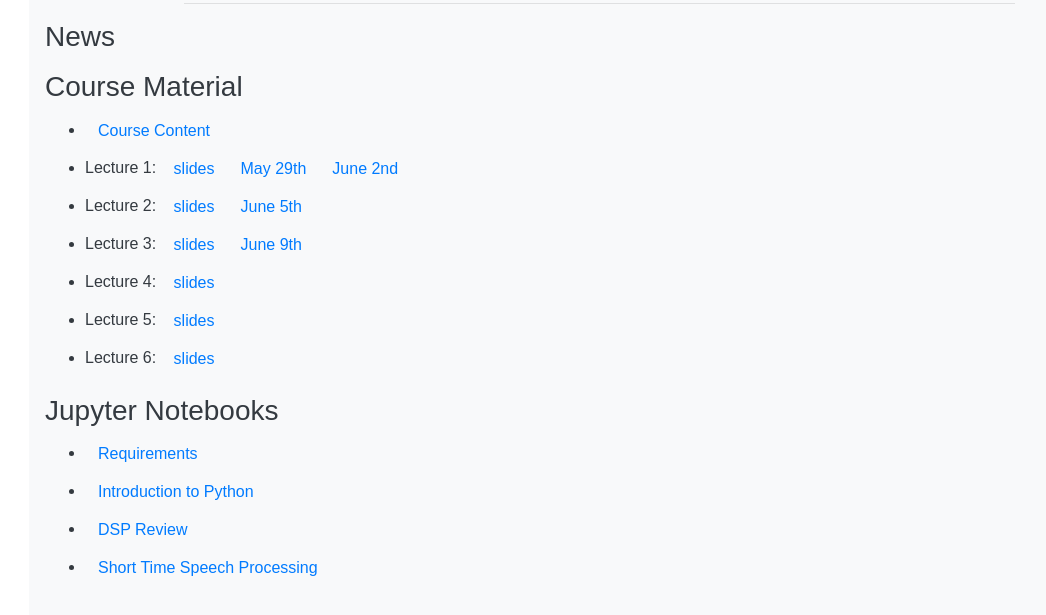
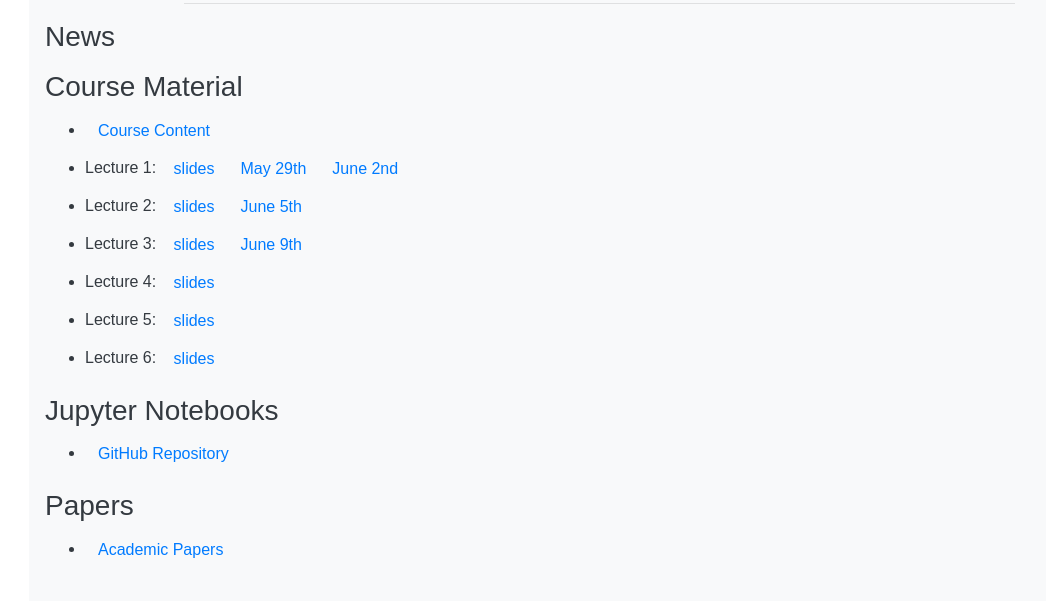
Before and after one commit to ciiram/ciiram.github.io, a plain HTML site: page speech-processing.html in a window 1280 px wide. Shown: the part 75-690 px from the top of the page, without its empty margins (41-1087 px from the left). Drawn offline with nearby package versions, Linux system fonts and the light colour scheme.

Commit message:
update speech processing

```diff
--- a/speech-processing.html
+++ b/speech-processing.html
@@ -40,11 +40,15 @@
 	 <h3> Jupyter Notebooks</h3>
 
          <ul>
-	   <li> <a href="notebooks/Speech-processing/requirements.txt" class="btn btn-link" role="button">Requirements</a>
-           <li> <a href="https://github.com/ciiram/ml-intro-notes/blob/master/notebooks/Introduction-to-Python.ipynb" class="btn btn-link" role="button">Introduction to Python</a>
-           <li> <a href="notebooks/Speech-processing/intro-dsp.ipynb" class="btn btn-link" role="button"> DSP Review</a>
-           <li> <a href="notebooks/Speech-processing/Short-Time-Processing.ipynb" class="btn btn-link" role="button"> Short Time Speech Processing </a>
+	   <li> <a href="https://github.com/ciiram/speech-processing" class="btn btn-link" role="button">GitHub Repository</a>
          </ul>
+
+	 <h3> Papers </h3>
+
+         <ul>
+	   <li> <a href="https://docs.google.com/document/d/1fpOtOlCV7oEj2MnT_Zzt3j7L8EjHsFUwP2wj2Y8CKSk/edit?usp=sharing" class="btn btn-link" role="button">Academic Papers</a>
+	 </ul>
+
 
     </div>
   </body>
```
